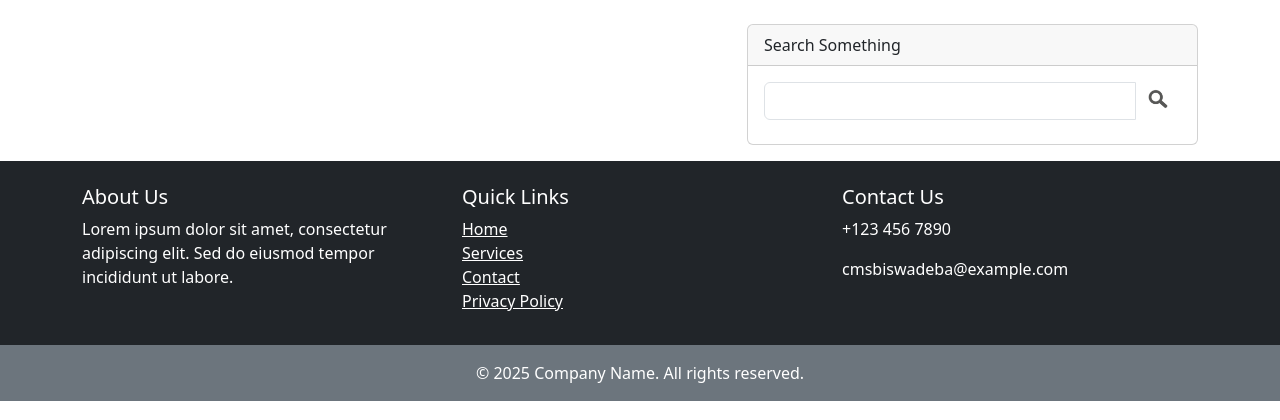
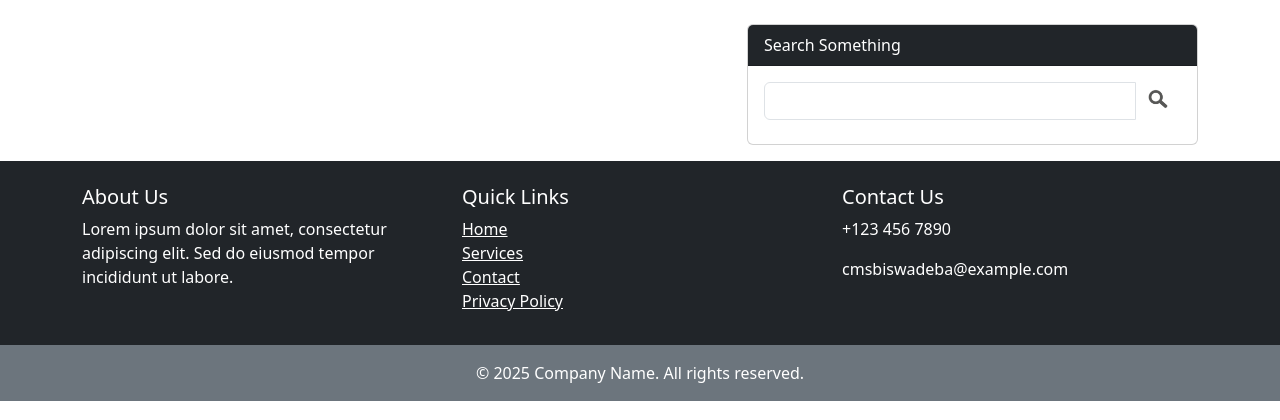
Before and after one commit to BSgotgit/CMS, a PHP site: page / in a window 1280 px wide. Shown: the part 56-476 px from the top of the page. Run offline with PHP 8.4, Linux system fonts and the light colour scheme; data that the repository does not hold is empty.

Commit message:
improve page design

```diff
--- a/index.php
+++ b/index.php
@@ -75,7 +75,7 @@
                 <form role="form" action="search.php" method="get">
                     <div class="card">
 
-                        <div class="card-header">Search Something</div>
+                        <div class="card-header  bg-dark text-white">Search Something</div>
 
                         <div class="card-body">
                             <div class="row mb-2">
@@ -107,8 +107,8 @@
                 while ($row = mysqli_fetch_assoc($result)) {
                     echo '
                        <div class="list-group">
-                       <a href="readpost.php?pid=' . $row['post_id'] . '" class="list-group-item">
-                       <h4 class="list-group-item-heading"> ' . $row['title'] . '</h4>
+                       <a href="readpost.php?pid=' . $row['post_id'] . '" class="list-group-item  bg-dark text-white">
+                       <h4 class="list-group-item-heading "> ' . $row['title'] . '</h4>
                        <p class="list-group-item-text">' . substr($row['description'], 0, 230) . '</p>
                        </a>
                        </div> </br>
```
